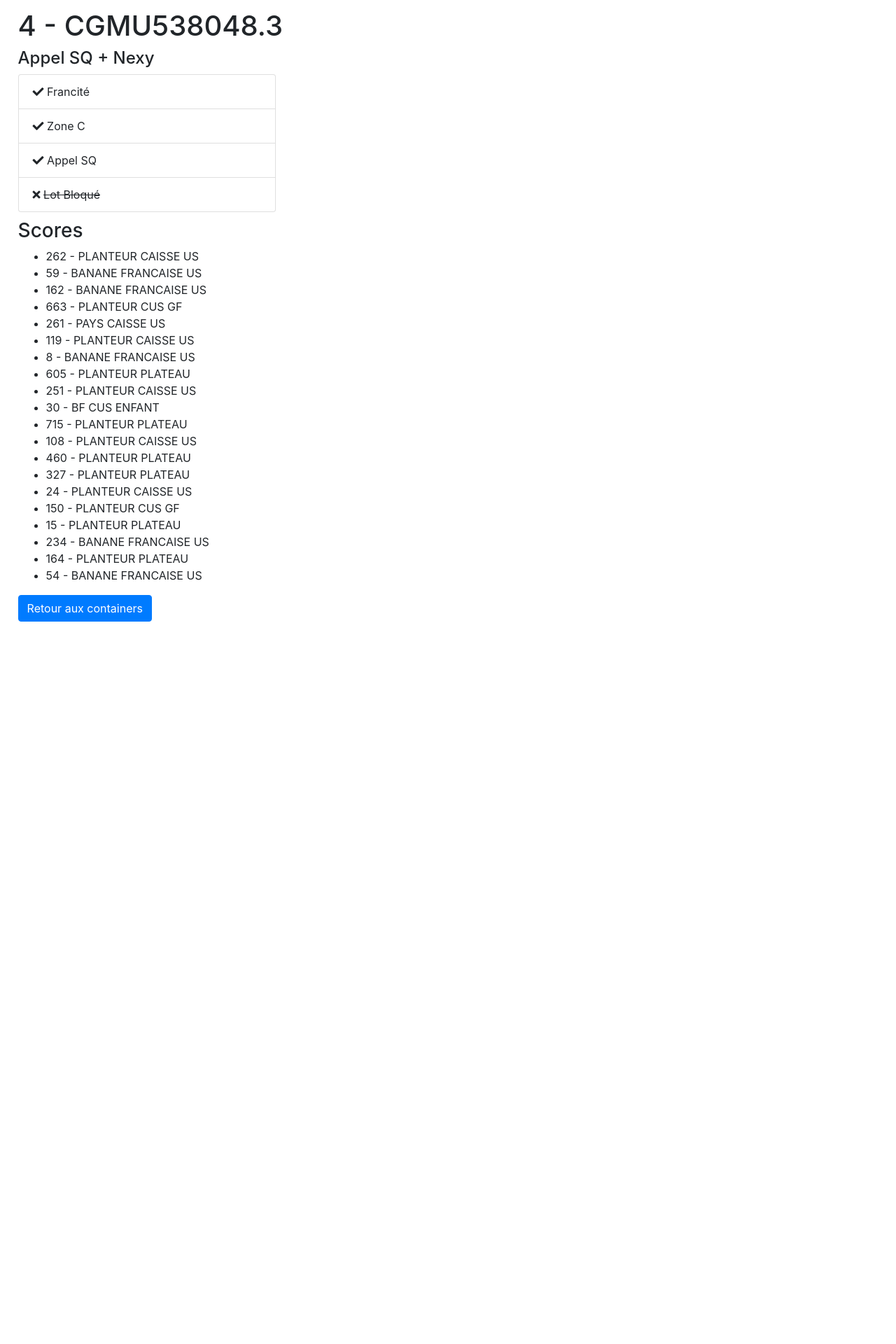
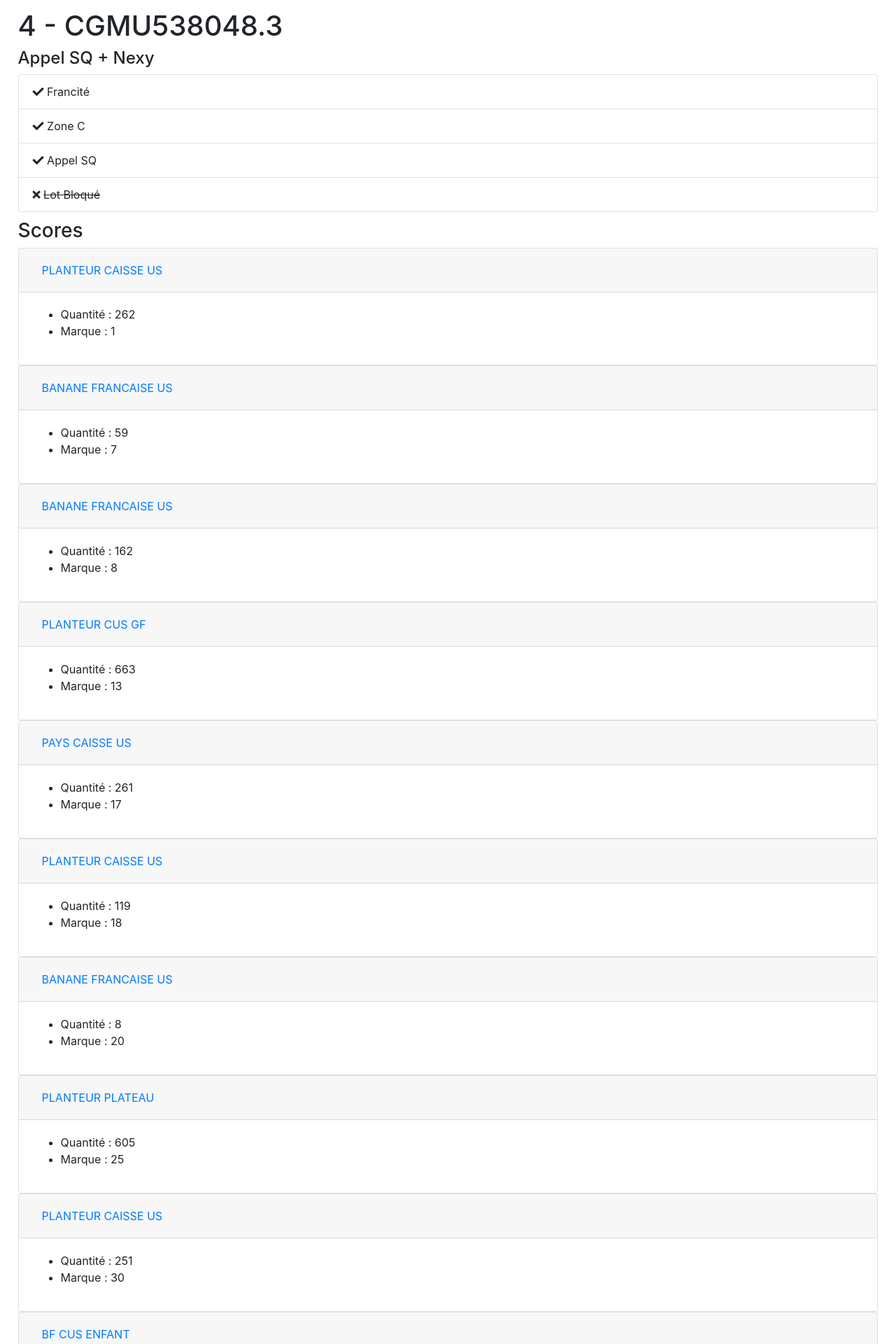
Before and after one commit to AymericLeFeyer/SmartFresh, a Django app: template SmartFreshApp/templates/SmartFreshApp/detailsContainer.html in a window 1280 px wide. Shown: the top 1920 px of the page at 70% size. Before the commit the page ends 888 px from the top, so only its background shows below. Run offline with Django 3.2, Linux system fonts and the light colour scheme; the template is opened without the code that fills it: values that come from a table or form of the project are taken from there, others are empty; data comes from the database, SQL or seed files in the repository; some libraries are stand-ins or nearby versions.

Commit message:
Detail container score upgrade

```diff
--- a/SmartFreshApp/templates/SmartFreshApp/css/style.css
+++ b/SmartFreshApp/templates/SmartFreshApp/css/style.css
@@ -1,7 +1,3 @@
 body {
     margin: 1% 2%;
 }
-
-.custom-list {
-    width: 30%;
-}
--- a/SmartFreshApp/templates/SmartFreshApp/detailsContainer.html
+++ b/SmartFreshApp/templates/SmartFreshApp/detailsContainer.html
@@ -20,7 +20,7 @@
                 Francité
             {% else %}
                 <i class="fas fa-times"></i>
-                <strike>Francité</strike>
+                <span style="text-decoration: line-through;">Francité</span>
             {% endif %}
         </li>
         <li class="list-group-item">
@@ -29,7 +29,7 @@
                 Zone C
             {% else %}
                 <i class="fas fa-times"></i>
-                <strike>Zone C</strike>
+                <span style="text-decoration: line-through;">Zone C</span>
             {% endif %}
         </li>
         <li class="list-group-item">
@@ -38,7 +38,7 @@
                 Appel SQ
             {% else %}
                 <i class="fas fa-times"></i>
-                <strike>Appel SQ</strike>
+                <span style="text-decoration: line-through;">Appel SQ</span>
             {% endif %}
 
         </li>
@@ -48,7 +48,7 @@
                 Lot Bloqué
             {% else %}
                 <i class="fas fa-times"></i>
-                <strike>Lot Bloqué</strike>
+                <span style="text-decoration: line-through;">Lot Bloqué</span>
             {% endif %}
 
         </li>
@@ -56,19 +56,43 @@
 
     <h3> Scores </h3>
     {% if s %}
-        <ul>
+        <div class="accordion" id="accordionExample">
             {% for score in s %}
-                <li> {{score.qteAnnonce}} - {{score.produit}} </li>
+                <div class="card">
+                    <div class="card-header" id="heading{{score.idScore}}">
+                        <h2 class="mb-0">
+                            <button class="btn btn-link" type="button" data-toggle="collapse" data-target="#collapse{{score.idScore}}" aria-expanded="false" aria-controls="collapse{{score.idScore}}">
+                                {{ score.produit }}
+                            </button>
+                        </h2>
+                    </div>
+
+                    <div id="collapse{{score.idScore}}" class="collapse show" aria-labelledby="heading{{score.idScore}}" data-parent="#accordionExample">
+                        <div class="card-body">
+                            <ul>
+                                <li>Quantité : {{score.qteAnnonce}}</li>
+                                <li>Marque : {{ score.marque }}</li>
+                            </ul>
+                        </div>
+                    </div>
+                </div>
+                </div>
+
             {% endfor %}
-        </ul>
+
     {% else %}
         <p>Aucun score pour ce container.</p>
     {% endif %}
 {% else %}
     <p>Aucun container.</p>
 {% endif %}
-<a class="btn btn-primary" href="/SmartFreshApp/">Retour aux containers</a>
 
+
+<a class="btn btn-primary" href="/SmartFreshApp/" style="margin-top: 20px">Retour aux containers</a>
+
+<script src="https://code.jquery.com/jquery-3.4.1.slim.min.js" integrity="sha384-J6qa4849blE2+poT4WnyKhv5vZF5SrPo0iEjwBvKU7imGFAV0wwj1yYfoRSJoZ+n" crossorigin="anonymous"></script>
+<script src="https://cdn.jsdelivr.net/npm/popper.js@1.16.0/dist/umd/popper.min.js" integrity="sha384-Q6E9RHvbIyZFJoft+2mJbHaEWldlvI9IOYy5n3zV9zzTtmI3UksdQRVvoxMfooAo" crossorigin="anonymous"></script>
+<script src="https://stackpath.bootstrapcdn.com/bootstrap/4.4.1/js/bootstrap.min.js" integrity="sha384-wfSDF2E50Y2D1uUdj0O3uMBJnjuUD4Ih7YwaYd1iqfktj0Uod8GCExl3Og8ifwB6" crossorigin="anonymous"></script>
 </body>
 
 
```
